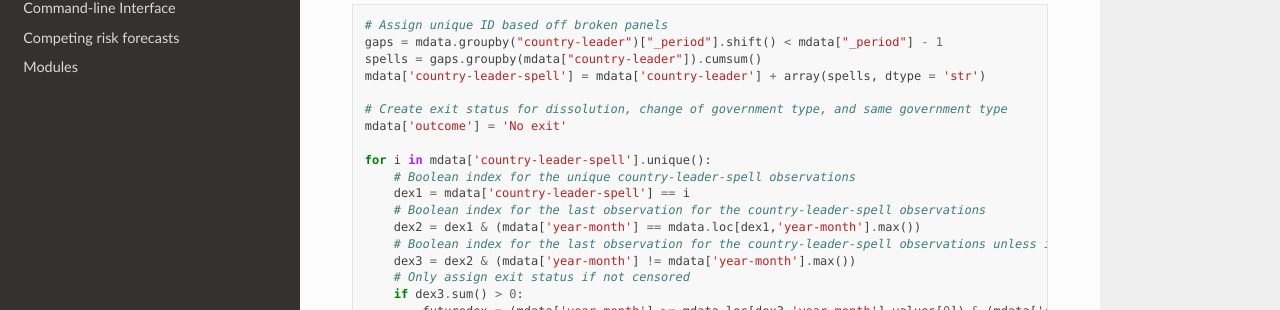
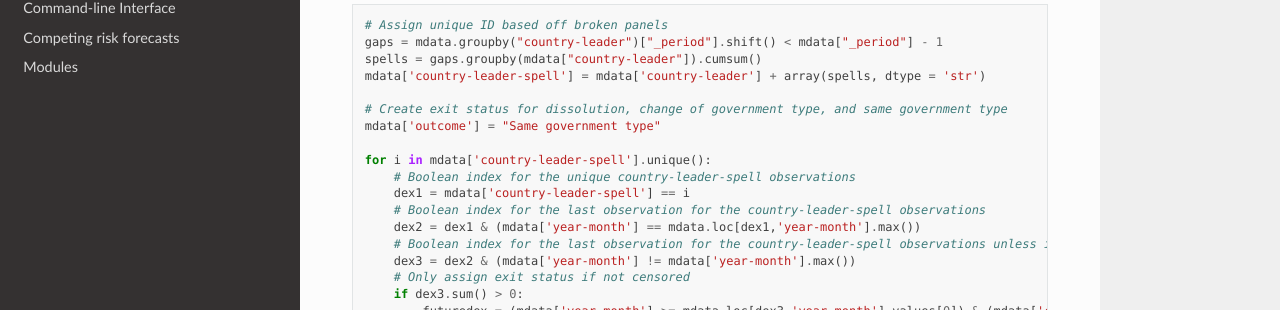
Before and after one commit to IDA-HumanCapital/fife, a Sphinx documentation site: the page built from docs/competing_risks.md, in a window 1280 px wide and 900 px high, scrolled down 1644 px. Shown: the part 141-451 px from the top of the window. Built offline with Sphinx 7.4.7 and the Read the Docs theme 2.0.0, drawn with Linux system fonts in a browser that asks for light colours.

Commit message:
Changed non-exit value

```diff
--- a/docs/competing_risks.md
+++ b/docs/competing_risks.md
@@ -55,7 +55,7 @@ The REIGN data does not natively come with columns indicating the type of termin
 	mdata['country-leader-spell'] = mdata['country-leader'] + array(spells, dtype = 'str')
 
 	# Create exit status for dissolution, change of government type, and same government type
-	mdata['outcome'] = 'No exit'
+	mdata['outcome'] = "Same government type"
 
 	for i in mdata['country-leader-spell'].unique():
 	    # Boolean index for the unique country-leader-spell observations
```
